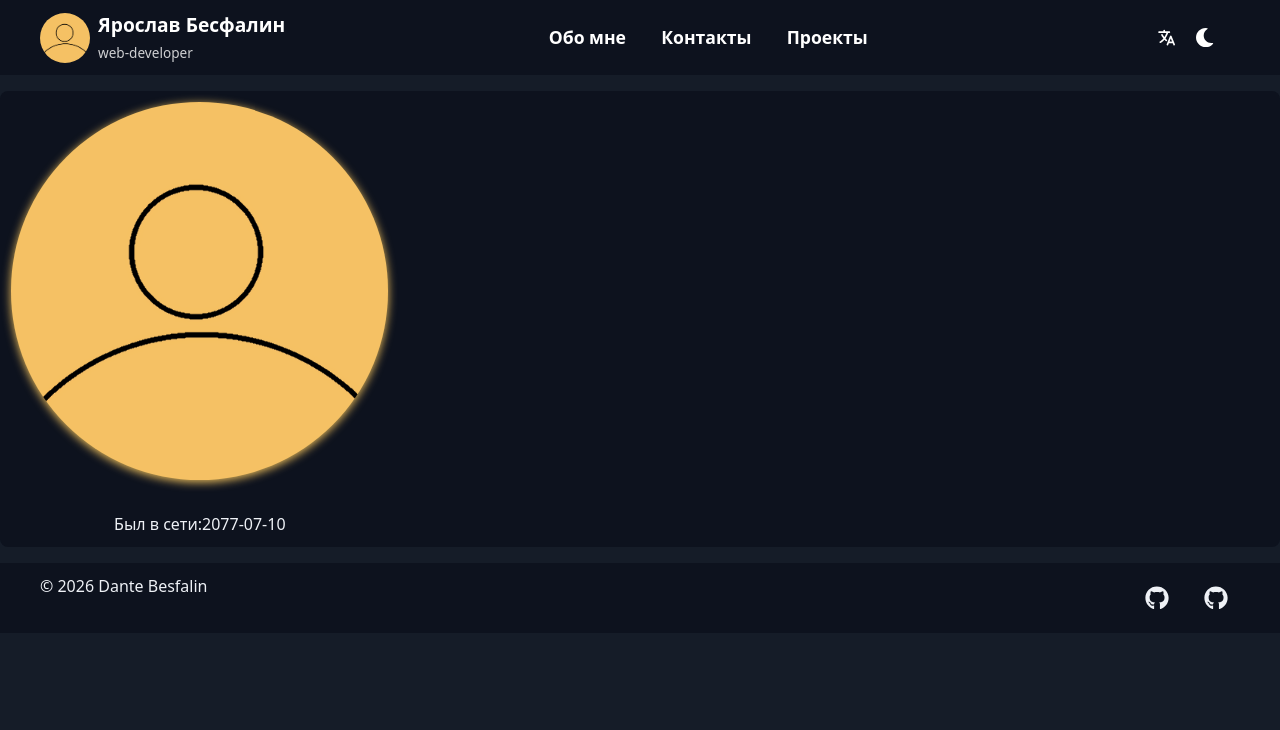
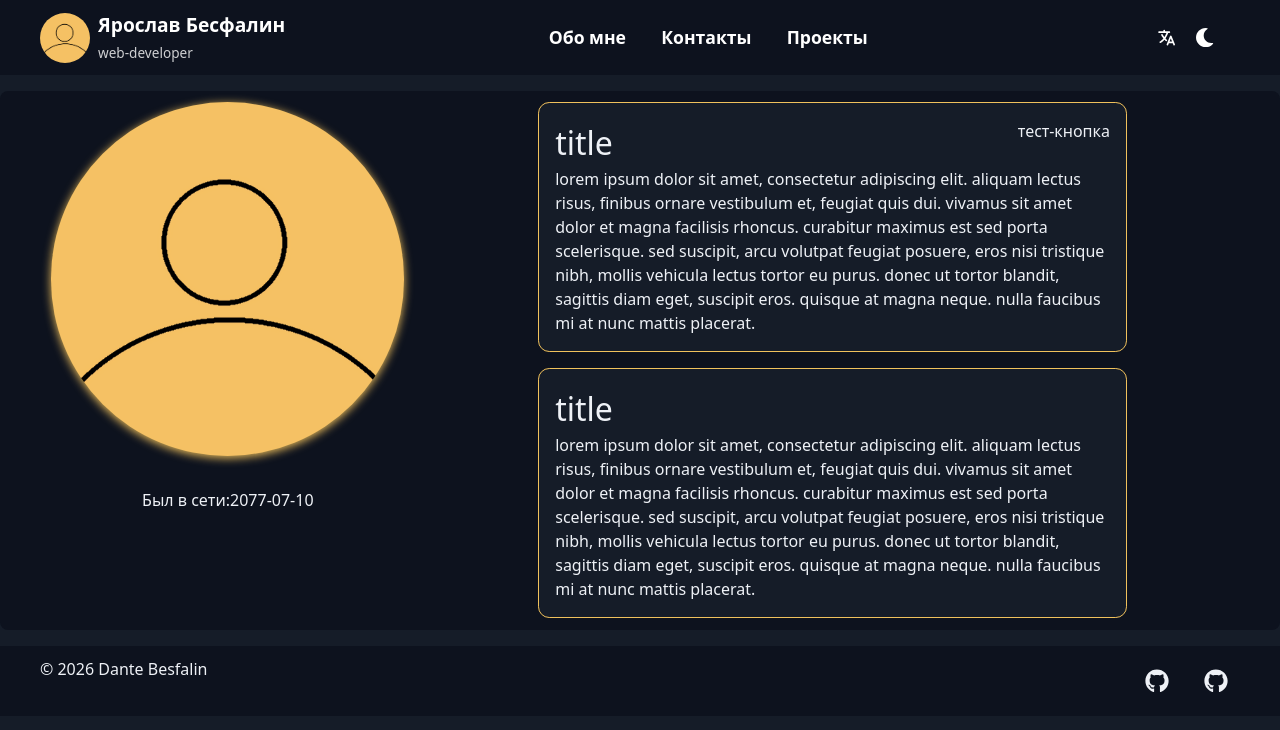
Before and after one commit to DanteBes/besfalin.ru_mockups, a React (Vite) app: page /about in a window 1280 px wide. Shown: the top 730 px of the page. Built offline with nearby package versions, Linux system fonts and the light colour scheme.

Commit message:
добавил карточки и тестовую кнопку для открытия и скрытия параграфа под заголовком. при поддержке - (© art0tod)

```diff
--- a/src/components/About/About.jsx
+++ b/src/components/About/About.jsx
@@ -1,7 +1,14 @@
 import styles from './About.module.css'
 import ava from '../../assets/ava.png'
+import { useState } from 'react'
 
 function About() {
+  const [isActive, setIsActive] = useState(true)
+
+  const handleToggle = () => {
+    setIsActive(!isActive)
+  }
+
   return (
     <main className={styles.about}>
       <div className={styles.aboutContent}>
@@ -12,6 +19,37 @@ function About() {
             <time dateTime="2077-07-17 02:13">2077-07-10</time>
           </span>
         </div>
+        <div className={styles.textWrapper}>
+          <div
+            className={isActive ? styles.textBlock : styles.textBlock + ' ' + styles.textBlockLow}
+          >
+            <div className={styles.titleWrapper}>
+              <h1 className={styles.title}>title</h1>
+              <span onClick={handleToggle}>тест-кнопка</span>
+            </div>
+            <p className={styles.paragraph}>
+              lorem ipsum dolor sit amet, consectetur adipiscing elit. aliquam lectus risus, finibus
+              ornare vestibulum et, feugiat quis dui. vivamus sit amet dolor et magna facilisis
+              rhoncus. curabitur maximus est sed porta scelerisque. sed suscipit, arcu volutpat
+              feugiat posuere, eros nisi tristique nibh, mollis vehicula lectus tortor eu purus.
+              donec ut tortor blandit, sagittis diam eget, suscipit eros. quisque at magna neque.
+              nulla faucibus mi at nunc mattis placerat.
+            </p>
+          </div>
+          <div className={styles.textBlock}>
+            <div className={styles.titleWrapper}>
+              <h1 className={styles.title}>title</h1>
+            </div>
+            <p className={styles.paragraph}>
+              lorem ipsum dolor sit amet, consectetur adipiscing elit. aliquam lectus risus, finibus
+              ornare vestibulum et, feugiat quis dui. vivamus sit amet dolor et magna facilisis
+              rhoncus. curabitur maximus est sed porta scelerisque. sed suscipit, arcu volutpat
+              feugiat posuere, eros nisi tristique nibh, mollis vehicula lectus tortor eu purus.
+              donec ut tortor blandit, sagittis diam eget, suscipit eros. quisque at magna neque.
+              nulla faucibus mi at nunc mattis placerat.
+            </p>
+          </div>
+        </div>
       </div>
     </main>
   )
--- a/src/components/About/About.module.css
+++ b/src/components/About/About.module.css
@@ -6,12 +6,13 @@
 }
 
 .aboutContent {
+  margin: auto;
   display: flex;
-  flex-direction: column;
+  flex-direction: row;
   gap: 2em;
   width: 100%;
   padding: 0.7em;
-  max-width: 1200%;
+  max-width: 1200px;
   border-radius: 0.7em;
 }
 
@@ -27,3 +28,35 @@
   align-items: center;
   width: 30%;
 }
+
+.textWrapper {
+  display: flex;
+  flex-direction: column;
+  gap: 1em;
+  margin: 0 auto;
+  width: 50%;
+}
+
+.textBlock {
+  height: max-content;
+  padding: 1em;
+  border: 1px solid var(--accent-clr);
+  border-radius: 0.7em;
+  background-color: var(--bg-clr);
+}
+
+.textBlockLow {
+  height: 4em;
+  overflow: hidden;
+}
+
+.titleWrapper {
+  display: flex;
+  justify-content: space-between;
+}
+
+.title {
+}
+
+.paragraph {
+}
```
